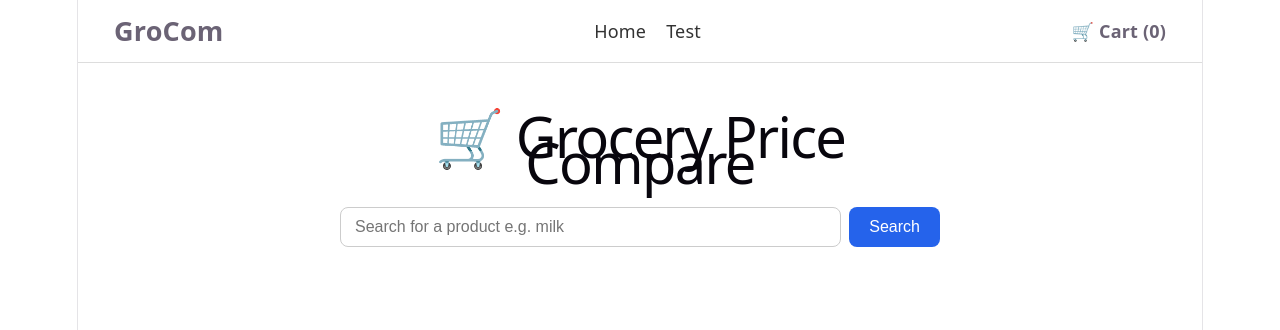
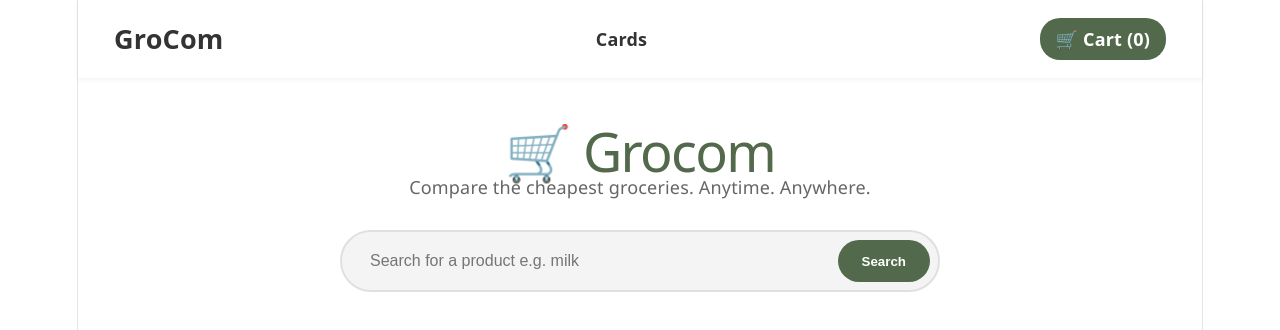
Before and after one commit to adam-fitrzyk/UNIHACK2026-goats-of-unihack, a React app in the folder grocery-compare/frontend/: page / in a window 1280 px wide. Shown: the top 330 px of the page. Built offline with nearby package versions, Linux system fonts and the light colour scheme; the HTML template or start-up script is replaced by a standard one.

Commit message:
added cards, made home + cards more consistent across pages

```diff
--- a/grocery-compare/frontend/src/App.css
+++ b/grocery-compare/frontend/src/App.css
@@ -1,218 +1,182 @@
-.counter {
-  font-size: 16px;
-  padding: 5px 10px;
-  border-radius: 5px;
-  color: var(--accent);
-  background: var(--accent-bg);
-  border: 2px solid transparent;
-  transition: border-color 0.3s;
-  margin-bottom: 24px;
-
-  &:hover {
-    border-color: var(--accent-border);
-  }
-  &:focus-visible {
-    outline: 2px solid var(--accent);
-    outline-offset: 2px;
-  }
+/* Navbar */
+.navbar {
+  display: flex;
+  align-items: center;
+  justify-content: space-between;
+  padding: 1rem 2rem;
+  background-color: #ffffff;
+  box-shadow: 0 2px 5px rgba(0, 0, 0, 0.05);
 }
 
-.hero {
-  position: relative;
-
-  .base,
-  .framework,
-  .vite {
-    inset-inline: 0;
-    margin: 0 auto;
-  }
-
-  .base {
-    width: 170px;
-    position: relative;
-    z-index: 0;
-  }
-
-  .framework,
-  .vite {
-    position: absolute;
-  }
-
-  .framework {
-    z-index: 1;
-    top: 34px;
-    height: 28px;
-    transform: perspective(2000px) rotateZ(300deg) rotateX(44deg) rotateY(39deg)
-      scale(1.4);
-  }
-
-  .vite {
-    z-index: 0;
-    top: 107px;
-    height: 26px;
-    width: auto;
-    transform: perspective(2000px) rotateZ(300deg) rotateX(40deg) rotateY(39deg)
-      scale(0.8);
-  }
+.navbar a {
+  text-decoration: none;
+  color: #333;
+  font-weight: 600;
+  transition: color 0.3s ease;
 }
 
-#center {
-  display: flex;
-  flex-direction: column;
-  gap: 25px;
-  place-content: center;
-  place-items: center;
-  flex-grow: 1;
-
-  @media (max-width: 1024px) {
-    padding: 32px 20px 24px;
-    gap: 18px;
-  }
-}
-
-#next-steps {
-  display: flex;
-  border-top: 1px solid var(--border);
-  text-align: left;
-
-  & > div {
-    flex: 1 1 0;
-    padding: 32px;
-    @media (max-width: 1024px) {
-      padding: 24px 20px;
-    }
-  }
-
-  .icon {
-    margin-bottom: 16px;
-    width: 22px;
-    height: 22px;
-  }
-
-  @media (max-width: 1024px) {
-    flex-direction: column;
-    text-align: center;
-  }
-}
-
-#docs {
-  border-right: 1px solid var(--border);
-
-  @media (max-width: 1024px) {
-    border-right: none;
-    border-bottom: 1px solid var(--border);
-  }
-}
-
-#next-steps ul {
-  list-style: none;
-  padding: 0;
-  display: flex;
-  gap: 8px;
-  margin: 32px 0 0;
-
-  .logo {
-    height: 18px;
-  }
-
-  a {
-    color: var(--text-h);
-    font-size: 16px;
-    border-radius: 6px;
-    background: var(--social-bg);
-    display: flex;
-    padding: 6px 12px;
-    align-items: center;
-    gap: 8px;
-    text-decoration: none;
-    transition: box-shadow 0.3s;
-
-    &:hover {
-      box-shadow: var(--shadow);
-    }
-    .button-icon {
-      height: 18px;
-      width: 18px;
-    }
-  }
-
-  @media (max-width: 1024px) {
-    margin-top: 20px;
-    flex-wrap: wrap;
-    justify-content: center;
-
-    li {
-      flex: 1 1 calc(50% - 8px);
-    }
-
-    a {
-      width: 100%;
-      justify-content: center;
-      box-sizing: border-box;
-    }
-  }
-}
-
-#spacer {
-  height: 88px;
-  border-top: 1px solid var(--border);
-  @media (max-width: 1024px) {
-    height: 48px;
-  }
-}
-
-.ticks {
-  position: relative;
-  width: 100%;
-
-  &::before,
-  &::after {
-    content: '';
-    position: absolute;
-    top: -4.5px;
-    border: 5px solid transparent;
-  }
-
-  &::before {
-    left: 0;
-    border-left-color: var(--border);
-  }
-  &::after {
-    right: 0;
-    border-right-color: var(--border);
-  }
-}
-
-
-.navbar {
-  display: flex;
-  justify-content: space-between;
-  align-items: center;
-  padding: 1rem 2rem;
-  border-bottom: 1px solid #ddd;
-  background-color: #fff;
+.navbar :hover {
+  opacity: 0.9;
 }
 
 .logo {
   font-size: 1.5rem;
-  font-weight: bold;
-}
-
-.nav-links {
-  display: flex;
-  gap: 20px;
-}
-
-.nav-links a {
-  text-decoration: none;
-  color: #333;
-}
-
-.nav-links a:hover {
-  color: #2563eb;
+  color: #526a4b;
 }
 
 .cart-icon {
+  background-color: #526a4b;
+  padding: 8px 16px;
+  border-radius: 20px;
+}
+
+.cart-icon a {
+  color: white;
+}
+
+
+/* Home page */
+.home-container {
+  max-width: 600px;
+  margin: 60px auto;
+  font-family: 'Segoe UI', sans-serif;
+  padding: 0 20px;
+  text-align: center;
+}
+
+.hero-section h1 {
+  font-size: 3rem;
+  color: #526a4b;
+  margin-bottom: 10px;
+}
+
+.subtitle {
+  color: #666;
+  margin-bottom: 30px;
+}
+
+.search-form {
+  display: flex;
+  background: #f4f4f4;
+  padding: 8px;
+  border-radius: 50px; /* The "pill" shape */
+  border: 2px solid #e0e0e0;
+  transition: border-color 0.3s;
+}
+
+.search-form:focus-within {
+  border-color: #526a4b;
+}
+
+.search-form input {
+  flex: 1;
+  padding: 12px 20px;
+  border: none;
+  background: transparent;
+  font-size: 16px;
+  outline: none;
+}
+
+.search-form button {
+  padding: 12px 24px;
+  border-radius: 50px;
+  background-color: #526a4b;
+  color: white;
+  border: none;
+  font-weight: bold;
   cursor: pointer;
-  font-weight: bold;
+  transition: opacity 0.2s;
 }
+
+.search-form button:hover {
+  opacity: 0.9;
+}
+
+
+/* Card container */
+.card-container {
+  display: grid;
+  /* This creates 4 equal columns that share space automatically */
+  grid-template-columns: repeat(3, 1fr);
+  gap: 15px;
+  padding: 20px;
+}
+.product-card {
+  background: #ffffff;
+  border-radius: 24px;
+  padding: 20px;
+  box-shadow: 0 10px 25px rgba(0, 0, 0, 0.08); /* Soft, modern shadow */
+  transition: transform 0.2s ease, box-shadow 0.2s ease;
+  display: flex;
+  flex-direction: column;
+  border: 1px solid #f0f0f0;
+}
+
+.product-card:hover {
+  transform: translateY(-5px); /* Adds a "pop" effect on hover */
+  box-shadow: 0 15px 35px rgba(0, 0, 0, 0.12);
+}
+
+.temp {
+  width: 100%;
+  aspect-ratio: 1/1;
+  background-color: cyan;
+  border-radius: 16px; /* Rounded corners for the image area */
+  margin-bottom: 16px;
+}
+
+h2 {
+  font-size: 1.1rem;
+  line-height: 1.4;
+  margin-bottom: 20px;
+  color: #1a1a1a;
+  min-height: 3em; /* Ensures cards are same height if title is short */
+}
+
+.price-grid {
+  display: grid;
+  grid-template-columns: 1fr 1fr;
+  gap: 12px;
+  margin-bottom: 20px;
+}
+
+.store-info {
+  background: #f9f9f9;
+  padding: 12px;
+  border-radius: 12px;
+  /* Ensures text aligns correctly in the equal boxes */
+  display: flex;
+  flex-direction: column;
+  justify-content: space-between;
+}
+
+.store-name { font-weight: 700; font-size: 0.8rem; text-transform: uppercase; }
+.coles { color: #e31d2b; }
+.woolies { color: #00843d; }
+.price { font-size: 1.25rem; font-weight: 800; display: block; margin: 4px 0; }
+.unit-price { font-size: 0.75rem; color: #888; }
+
+.discount-badge {
+  background-color: #fff3c4; /* Softer yellow */
+  color: #856404;
+  padding: 4px 12px;
+  font-size: 0.85rem;
+  font-weight: 700;
+  border-radius: 50px;
+  align-self: flex-start;
+  margin-bottom: 20px;
+}
+
+.add-btn {
+  margin-top: auto; /* Pushes button to bottom */
+  padding: 14px;
+  background-color: #526a4b; /* Your highlight color */
+  color: white;
+  border: none;
+  border-radius: 50px; /* Pill shape */
+  font-weight: 600;
+  cursor: pointer;
+  transition: background 0.2s;
+}
+
+.add-btn:hover { background-color: #3e513a; }
--- a/grocery-compare/frontend/src/App.jsx
+++ b/grocery-compare/frontend/src/App.jsx
@@ -1,10 +1,8 @@
-
 import { useState } from "react";
 import { BrowserRouter, Routes, Route, Link } from "react-router-dom"; // Import it here
 import axios from "axios";
 import "./App.css";
 
-// 1. MAIN APP: The "Brain" (handles data/logic)
 export default function App() {
   const [query, setQuery] = useState("");
   const [results, setResults] = useState(null);
@@ -30,62 +28,93 @@ export default function App() {
       <Navbar />
       <Routes>
         <Route path="/" element={<HomePage />} />
-        <Route path="/test" element={<TestPage />} />
+        <Route path="/cart" element={<CartPage />} />
+        <Route path="/cards" element={<ComparePrices />} />
       </Routes>
     </BrowserRouter>
     </div>
   );
 }
 
-// 2. NAVBAR: The "Navigation" (handles the layout)
 function Navbar() {
   return (
     <nav className="navbar">
-      <div className="logo">GroCom</div>
+      <div className="logo">
+        <Link to="/">GroCom</Link>
+      </div>
+
+      {/* Grouping links together */}
       <div className="nav-links">
-        <Link to="/">Home</Link>
-        <Link to="/test">Test</Link>
+        <Link to="/cards" style={{ marginRight: '20px' }}>Cards</Link>
       </div>
-      <div className="cart-icon">🛒 Cart (0)</div>
+
+      <div className="cart-icon">
+        <Link to="/cart">🛒 Cart (0)</Link>
+      </div>
     </nav>
   );
 }
 
-// 3. HOMEPAGE: The "View" (handles inputs/results)
 function HomePage({ query, setQuery, handleSearch, results, loading }) {
   return (
-    <div style={{ maxWidth: 600, margin: "60px auto", fontFamily: "sans-serif", padding: "0 20px" }}>
-      <h1>🛒 Grocery Price Compare</h1>
-      <form onSubmit={handleSearch} style={{ display: "flex", gap: 8 }}>
+    <div className="home-container">
+      <div className="hero-section">
+        <h1>🛒 Grocom</h1>
+        <p className="subtitle">Compare the cheapest groceries. Anytime. Anywhere.</p>
+
+        <form onSubmit={handleSearch} className="search-form">
           <input
             type="text"
             value={query}
             onChange={e => setQuery(e.target.value)}
             placeholder="Search for a product e.g. milk"
-          style={{ flex: 1, padding: "10px 14px", fontSize: 16, borderRadius: 8, border: "1px solid #ccc" }}
           />
-        <button
-          type="submit"
-          style={{ padding: "10px 20px", fontSize: 16, borderRadius: 8, background: "#2563eb", color: "white", border: "none", cursor: "pointer" }}
-        >
+          <button type="submit" disabled={loading}>
             {loading ? "Searching..." : "Search"}
           </button>
         </form>
+      </div>
 
       {results && (
-        <div style={{ marginTop: 32 }}>
+        <div className="results-section">
           <p>Results for: <strong>{results.query}</strong></p>
-          {results.results.length === 0
-            ? <p style={{ color: "#888" }}>No results yet — scrapers not built yet.</p>
-            : <pre>{JSON.stringify(results.results, null, 2)}</pre>
-          }
+          {/* Your results display logic here */}
         </div>
       )}
     </div>
   );
 }
 
-// 4. TESTPAGE
-function TestPage() {
-  return <div className="page-container"><h1>This is the Test Page</h1></div>;
+function CartPage() {
+  return <div className="page-container"><h1>This is the Cart Page</h1></div>;
 }
+
+function ComparePrices() {
+  return (
+    <main>
+      <div class="card-container">
+        <div class="product-card">
+          <div class="temp"></div>
+          <h2>Muscle Nation Protein Water Mango Passionfruit 300g</h2>
+
+          <div class="price-grid">
+            <div class="store-info">
+              <span class="store-name coles">Coles</span>
+              <span class="price">$17.50</span>
+              <span class="unit-price">$5.83 / 100g</span>
+            </div>
+            <div class="store-info">
+              <span class="store-name woolies">Woolies</span>
+              <span class="price">$35.00</span>
+              <span class="unit-price">$11.67 / 100g</span>
+            </div>
+          </div>
+
+          <div class="discount-badge">-$17.50</div>
+          <button class="add-btn">Add to Cart</button>
+        </div>
+
+      </div>
+    </main>
+  );
+}
```
Lines whose indentation alone changed are shown as unchanged.
